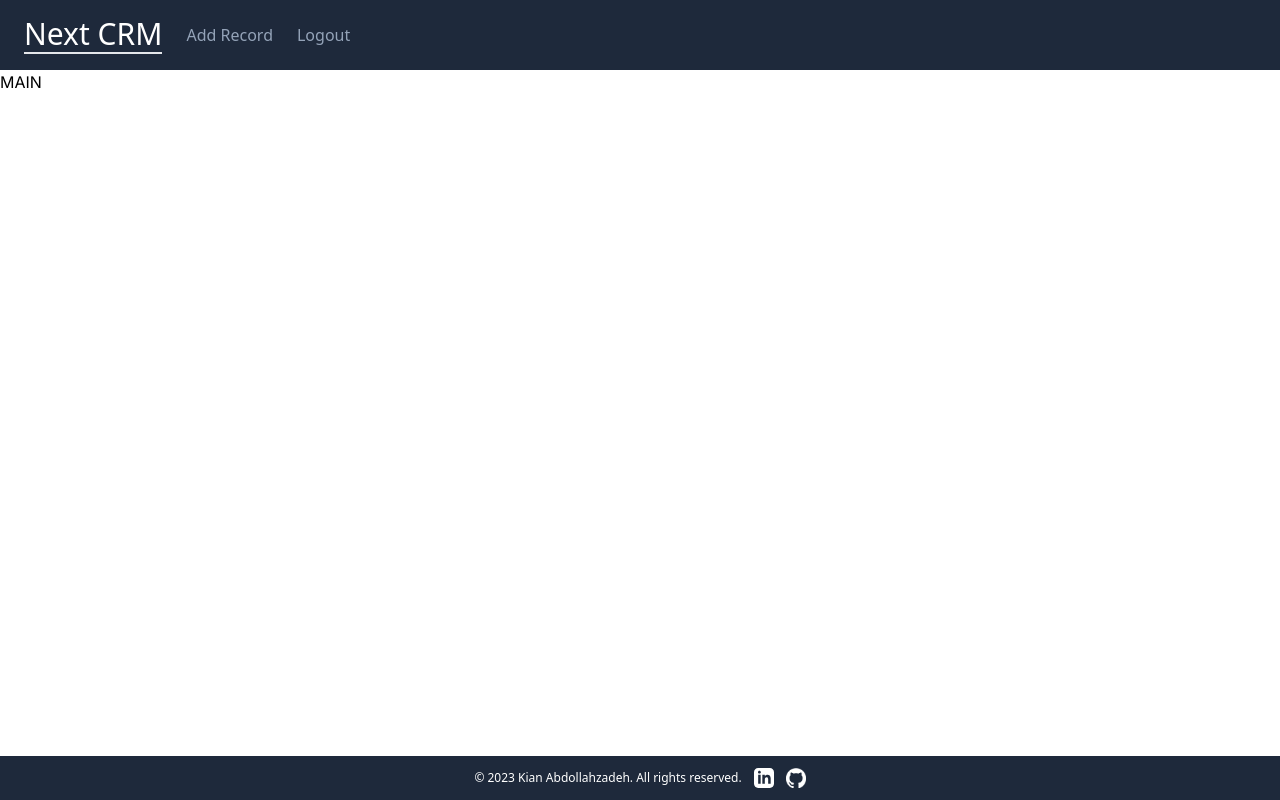
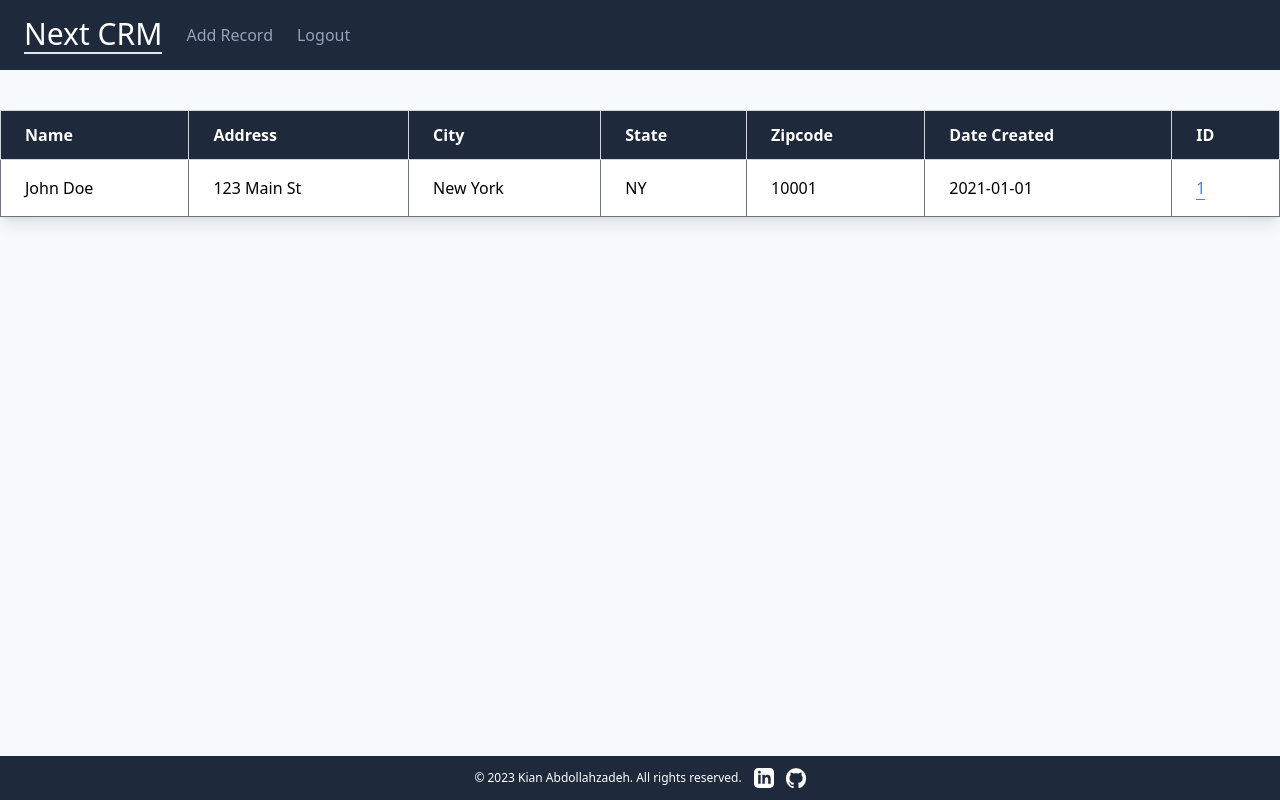
Before and after one commit to Kian2002/CRM-System, a Next.js app: page / in a window 1280 px wide. Built offline with nearby package versions, Linux system fonts and the light colour scheme.

Commit message:
css changes and created Records

```diff
--- a/src/components/Layout.tsx
+++ b/src/components/Layout.tsx
@@ -11,7 +11,7 @@ const Layout: FC<LayoutProps> = ({ children }) => {
   return (
     <>
       <Navbar />
-      <main>{children}</main>
+      <main className="container mx-auto">{children}</main>
       <Footer />
     </>
   );
--- /dev/null
+++ b/src/components/Records.tsx
@@ -0,0 +1,73 @@
+import Link from "next/link";
+import React from "react";
+
+const Records = () => {
+  const records = [
+    {
+      Name: "John Doe",
+      address: "123 Main St",
+      city: "New York",
+      state: "NY",
+      zipcode: "10001",
+      created_at: "2021-01-01",
+      id: 1,
+    },
+  ];
+
+  const headers = [
+    "Name",
+    "Address",
+    "City",
+    "State",
+    "Zipcode",
+    "Date Created",
+    "ID",
+  ];
+
+  return (
+    <table className="w-full border border-collapse border-gray-300 shadow-lg mt-10">
+      <thead className="bg-slate-800">
+        <tr>
+          {headers.map((header, index) => (
+            <th
+              key={index}
+              className="px-6 py-3 text-left font-bold text-white border border-gray-300"
+            >
+              {header}
+            </th>
+          ))}
+        </tr>
+      </thead>
+      <tbody>
+        {records.map((row, index) => (
+          <tr key={index} className="bg-white">
+            {Object.values(row).map((value, index) =>
+              index === 6 ? (
+                <td
+                  key={index}
+                  className="px-6 py-4 whitespace-no-wrap border border-gray-500"
+                >
+                  <Link
+                    href={`/records/${row.id}`}
+                    className="border-b border-blue-500 text-blue-500"
+                  >
+                    {row.id}
+                  </Link>
+                </td>
+              ) : (
+                <td
+                  key={index}
+                  className="px-6 py-4 whitespace-no-wrap border border-gray-500"
+                >
+                  {value}
+                </td>
+              )
+            )}
+          </tr>
+        ))}
+      </tbody>
+    </table>
+  );
+};
+
+export default Records;
--- a/src/pages/index.tsx
+++ b/src/pages/index.tsx
@@ -1,5 +1,7 @@
 import Head from "next/head";
 import { Inter } from "next/font/google";
+
+import Records from "@/components/Records";
 
 const inter = Inter({ subsets: ["latin"] });
 
@@ -13,9 +15,7 @@ export default function Home() {
         <link rel="icon" href="/favicon.ico" />
       </Head>
 
-      <div>
-        <h1 className={`${inter.className}`}>MAIN</h1>
-      </div>
+      <Records />
     </>
   );
 }
--- a/src/styles/globals.css
+++ b/src/styles/globals.css
@@ -12,7 +12,19 @@ html,
 body {
   max-width: 100vw;
   overflow-x: hidden;
+  height: 100%;
 }
+
+body {
+  background-color: #f7fafc;
+}
+
+/* main {
+  background-color: antiquewhite;
+  display: flex;
+  flex-direction: column;
+  min-height: calc(100vh - 5rem);
+} */
 
 /* @media (prefers-color-scheme: dark) {
   html {
```
